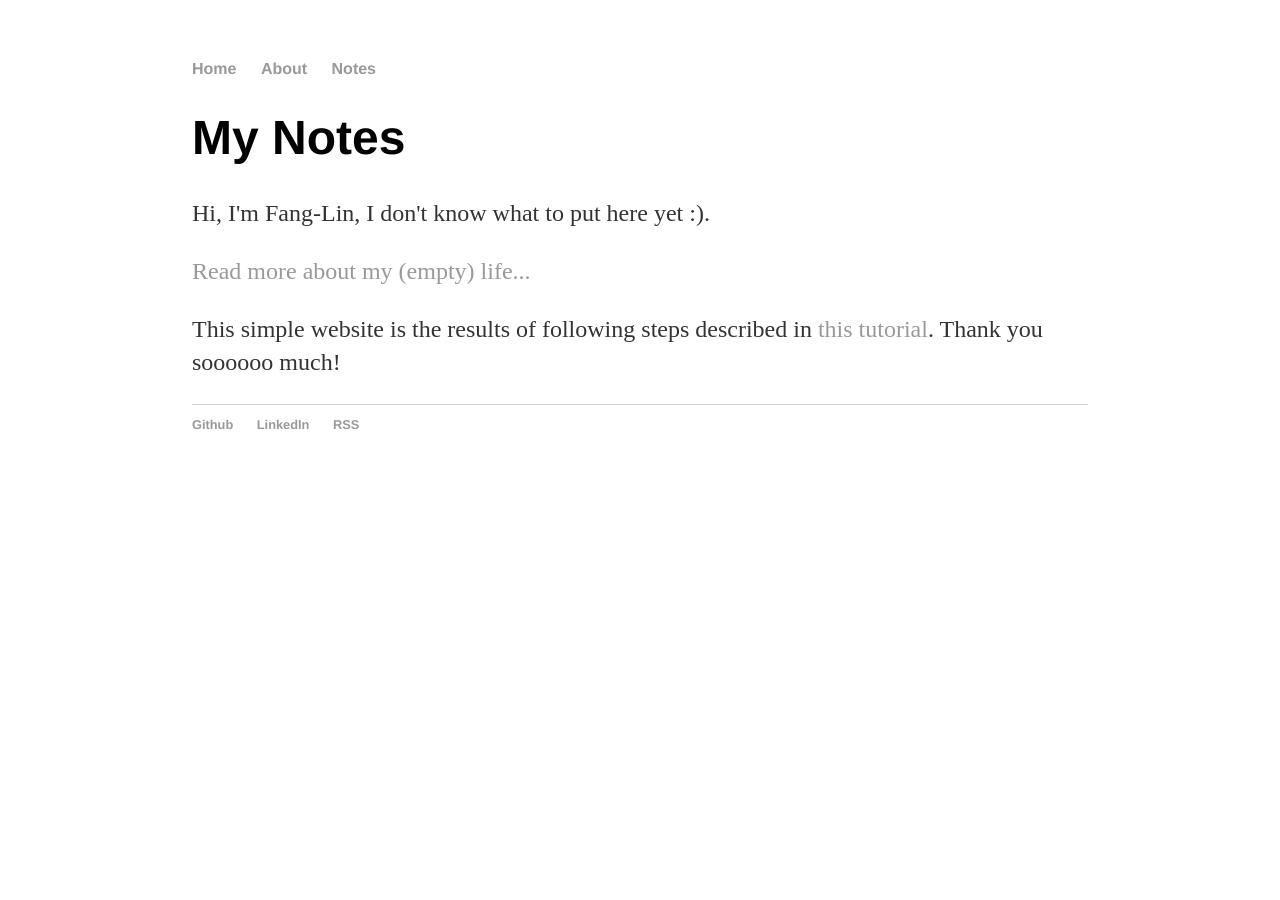
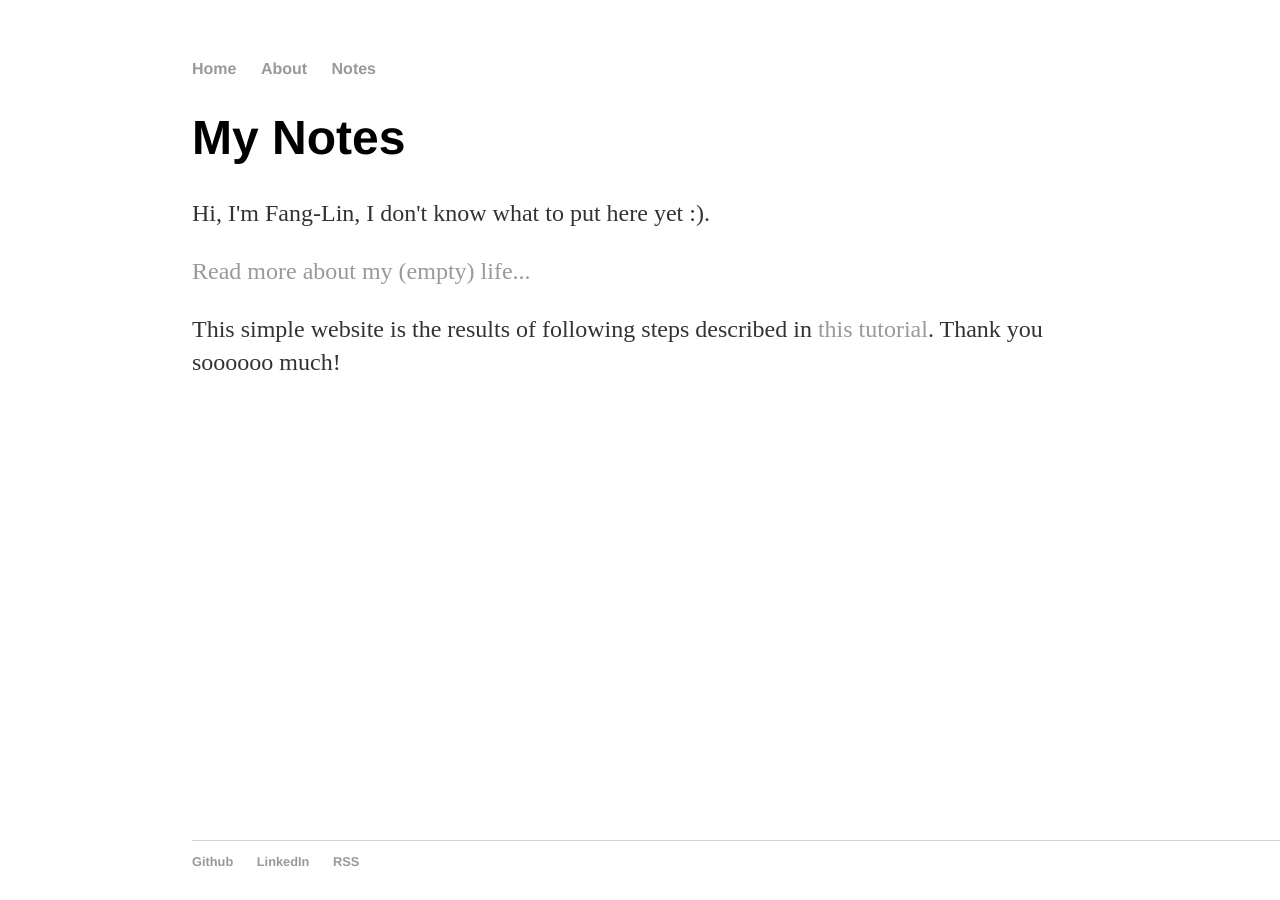
Before and after one commit to FangLinHe/FangLinHe.github.io, a Jekyll site: the page built from index.html, in a window 1280 px wide. Built offline with Jekyll 4.4.1, drawn with Linux system fonts in a browser that asks for light colours.

Commit message:
Align the footer to the page bottom

```diff
--- a/_layouts/default.html
+++ b/_layouts/default.html
@@ -19,12 +19,14 @@
     {{ content }}
 
     </div><!-- /.container -->
+    <div id="footer">
       <footer>
         <ul>
-                <li><a href="https://github.com/fanglinhe">Github</a></li>
-                <li><a href="https://www.linkedin.com/in/fanglinhe/">LinkedIn</a></li>
+          <li><a href="https://github.com/fanglinhe" target="_blank">Github</a></li>
+          <li><a href="https://www.linkedin.com/in/fanglinhe/" target="_blank">LinkedIn</a></li>
           <li><a href="/notes/atom.xml" target="_blank">RSS</a></li>
         </ul>
       </footer>
+    </div>
   </body>
 </html>
--- a/css/main.css
+++ b/css/main.css
@@ -41,3 +41,10 @@ ul.posts {
 ul.posts li {
     list-style: none;
 }
+
+#footer {
+   position:absolute;
+   bottom:0;
+   width:100%;
+   height:60px;
+}
```
Lines whose indentation alone changed are shown as unchanged.
